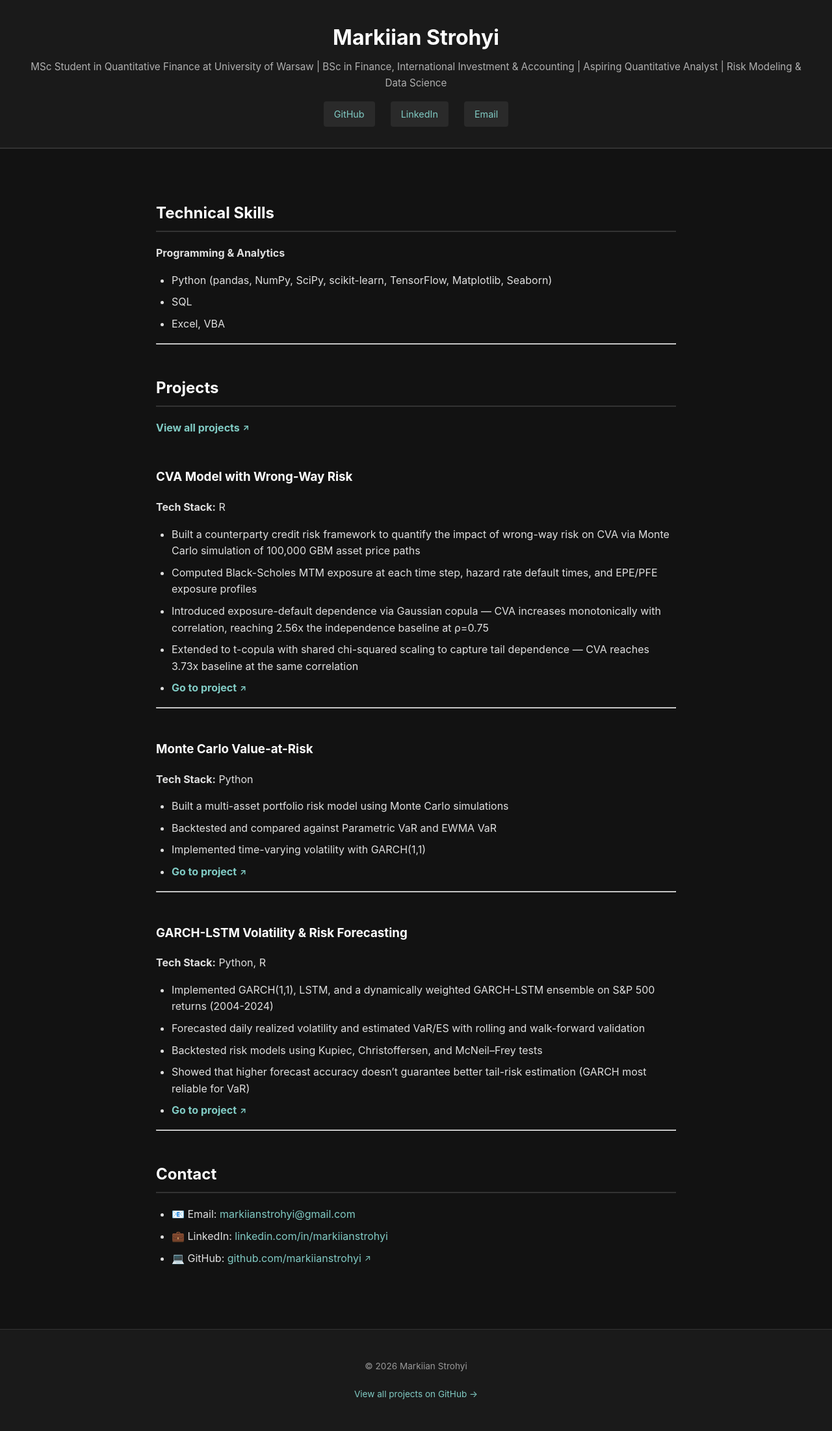
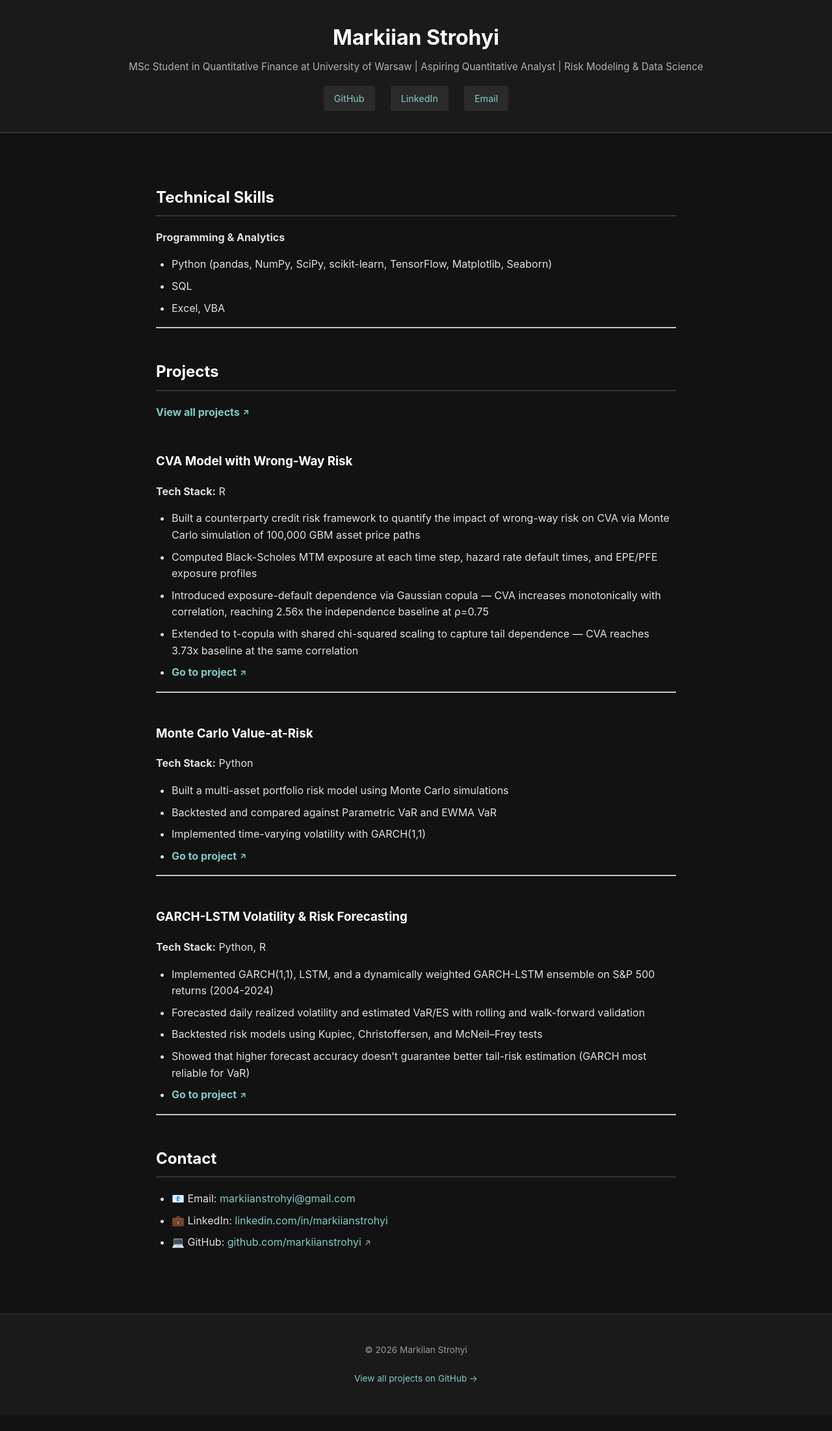
Before and after one commit to markiianstrohyi/markiianstrohyi.github.io, a Jekyll site: the page built from index.md, in a window 1280 px wide. Shown: the whole page at 65% size. Built offline with Jekyll 4.4.1, drawn with Linux system fonts in a browser that asks for light colours; after the commit the page ends 2178 px from its top, so only the background shows below that.

Commit message:
updated config

```diff
--- a/_config.yml
+++ b/_config.yml
@@ -1,7 +1,6 @@
 title: Markiian Strohyi
 description: >
   MSc Student in Quantitative Finance at University of Warsaw |
-  BSc in Finance, International Investment & Accounting |
   Aspiring Quantitative Analyst | Risk Modeling & Data Science
 theme: jekyll-theme-minimal
 show_downloads: false
```
